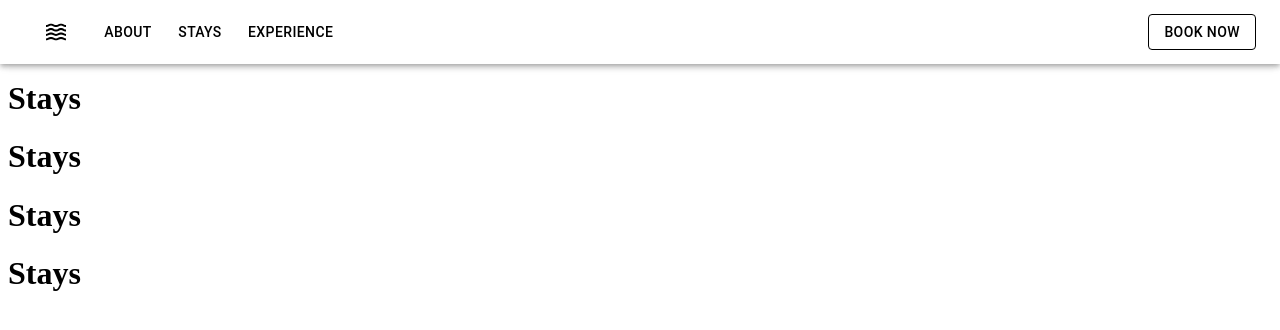
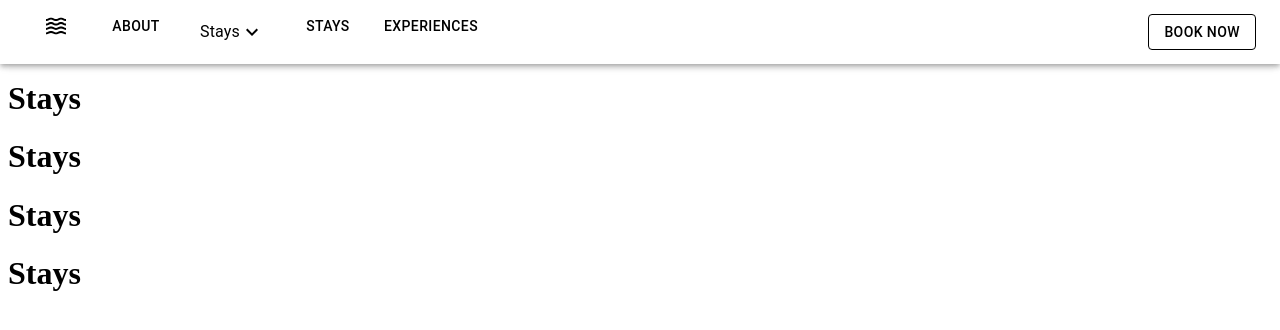
Before and after one commit to nish00/bookingsite, a React (Create React App) app: page /#/stays in a window 1280 px wide. Shown: the top 330 px of the page. Built offline with nearby package versions, Linux system fonts and the light colour scheme.

Commit message:
add:collapsible list

```diff
--- a/src/App.tsx
+++ b/src/App.tsx
@@ -1,5 +1,5 @@
 import React from 'react';
-import { Navbar } from './components/Navbar';
+import  Navbar  from './components/Navbar';
 import HomePage from './Pages/HomePage';
 import About from './Pages/About';
 import Experience from './Pages/Experience';
--- a/src/Pages/Stays.tsx
+++ b/src/Pages/Stays.tsx
@@ -9,6 +9,5 @@ export default function Stays() {
         <h1>Stays</h1>
         <h1>Stays</h1>
         </>
-
     );
 }
--- a/src/components/Navbar.tsx
+++ b/src/components/Navbar.tsx
@@ -3,38 +3,94 @@ import { Toolbar, Typography,AppBar,IconButton, colors, Button, Switch, Box, Ico
 import {Stack} from "@mui/material";
 import WavesIcon from '@mui/icons-material/Waves';
 import { NavLink } from 'react-router-dom';
+import {List} from "@mui/material";
+import {ListItemButton} from "@mui/material";
+import {ListItemText} from "@mui/material";
+import {Collapse} from "@mui/material";
+import { ExpandLess } from "@mui/icons-material";
+import { ExpandMore } from "@mui/icons-material";
 
-export const Navbar = () => {
-    return (
-        <AppBar color="inherit">
-        <Toolbar>
-        <Stack spacing={1} direction="row">
-          <NavLink to = "/" style={{color: "inherit" ,textDecoration:"none"}}>
+
+export default function Navbar() {
+  const [open, setOpen] = React.useState(false);
+
+  const handleClick = () => {
+    setOpen(!open);
+  };
+
+  return (
+    // Navbar component wrapper
+    <AppBar color="inherit">
+      <Toolbar>
+        <Stack spacing={2} direction="row" sx={{ display: 'inline-flex' }}>
+          {/* Navbar button , WAVE icon*/}
+
+          <NavLink to="/" style={{ color: "inherit", textDecoration: "none" }}>
             <Button variant="text" color="inherit" size="medium" disableTouchRipple>
               <WavesIcon />
             </Button>
           </NavLink>
-          <NavLink to = "/about" style={{color: "inherit" ,textDecoration:"none"}}>
-            <Button variant="text" color="inherit" size="medium" >
+
+          {/* Navbar button , About button */}
+
+          <NavLink to="/about" style={{ color: "inherit", textDecoration: "none" }}>
+            <Button variant="text" color="inherit" size="medium">
               About
             </Button>
           </NavLink>
-          <NavLink to = "/stays" style={{color: "inherit" ,textDecoration:"none"}}>
-            <Button variant="text" color="inherit" size="medium" >
+
+          {/* Navbar button , Stays button */}
+
+          <List
+            sx={{ width: "100%", maxWidth: 400, bgcolor: "background.paper" , padding:'0'}}
+            component="nav"
+            aria-labelledby="nested-list-subheader"
+          >
+            <ListItemButton onClick={handleClick}>
+              <ListItemText primary="Stays" />
+              {open ? <ExpandLess /> : <ExpandMore />}
+            </ListItemButton>
+            <Collapse in={open} timeout="auto" unmountOnExit>
+              <List component="div" disablePadding>
+
+                <ListItemButton>
+                  <ListItemText primary="Baga village block-A" />
+                </ListItemButton>
+                <ListItemButton>
+                  <ListItemText primary="Baga village block-B" />
+                </ListItemButton>
+                <ListItemButton>
+                  <ListItemText primary="Baga village block-C" />
+                </ListItemButton>
+                <ListItemButton>
+                  <ListItemText primary="Baga village block-D" />
+                </ListItemButton>
+
+              </List>
+            </Collapse>
+          </List>
+
+          <NavLink to="/stays" style={{ color: "inherit", textDecoration: "none" }}>
+            <Button variant="text" color="inherit" size="medium">
               Stays
             </Button>
           </NavLink>
+
+           {/* Navbar button , Experiences button */}
+
           <NavLink to = "/experience" style={{color: "inherit" ,textDecoration:"none"}}>
             <Button variant="text" color="inherit" size="medium" >
-              Experience
+              Experiences
             </Button>
           </NavLink>
         </Stack>
+
+        {/* Navbar button , BOOK NOW */}
+
         <Stack direction="row" style={{ marginLeft: "auto" }}>
             <Button variant ="outlined" color = "inherit" size="medium" >Book Now</Button>
         </Stack>
       </Toolbar>
      </AppBar>
-
     );
 }
```
